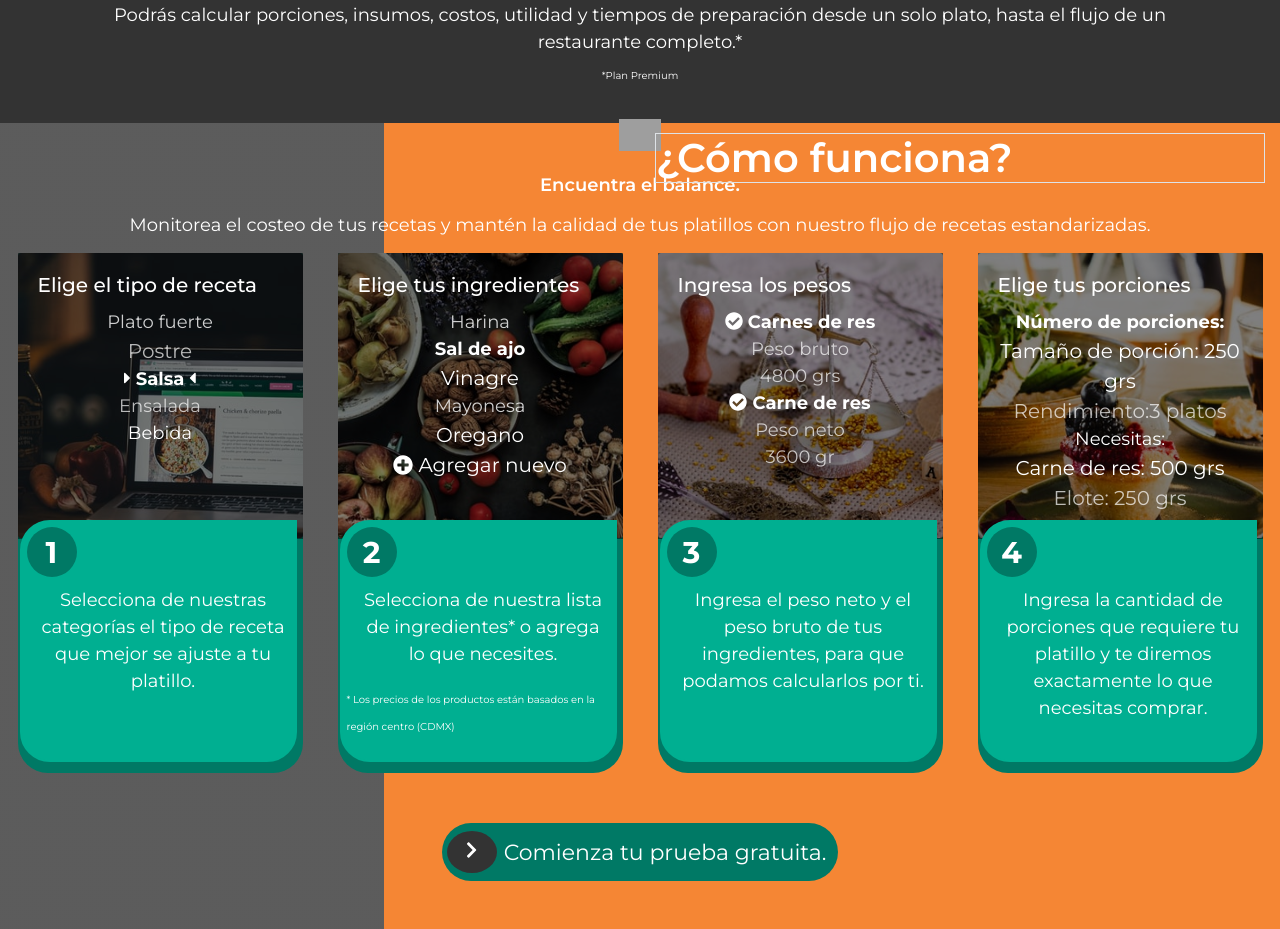
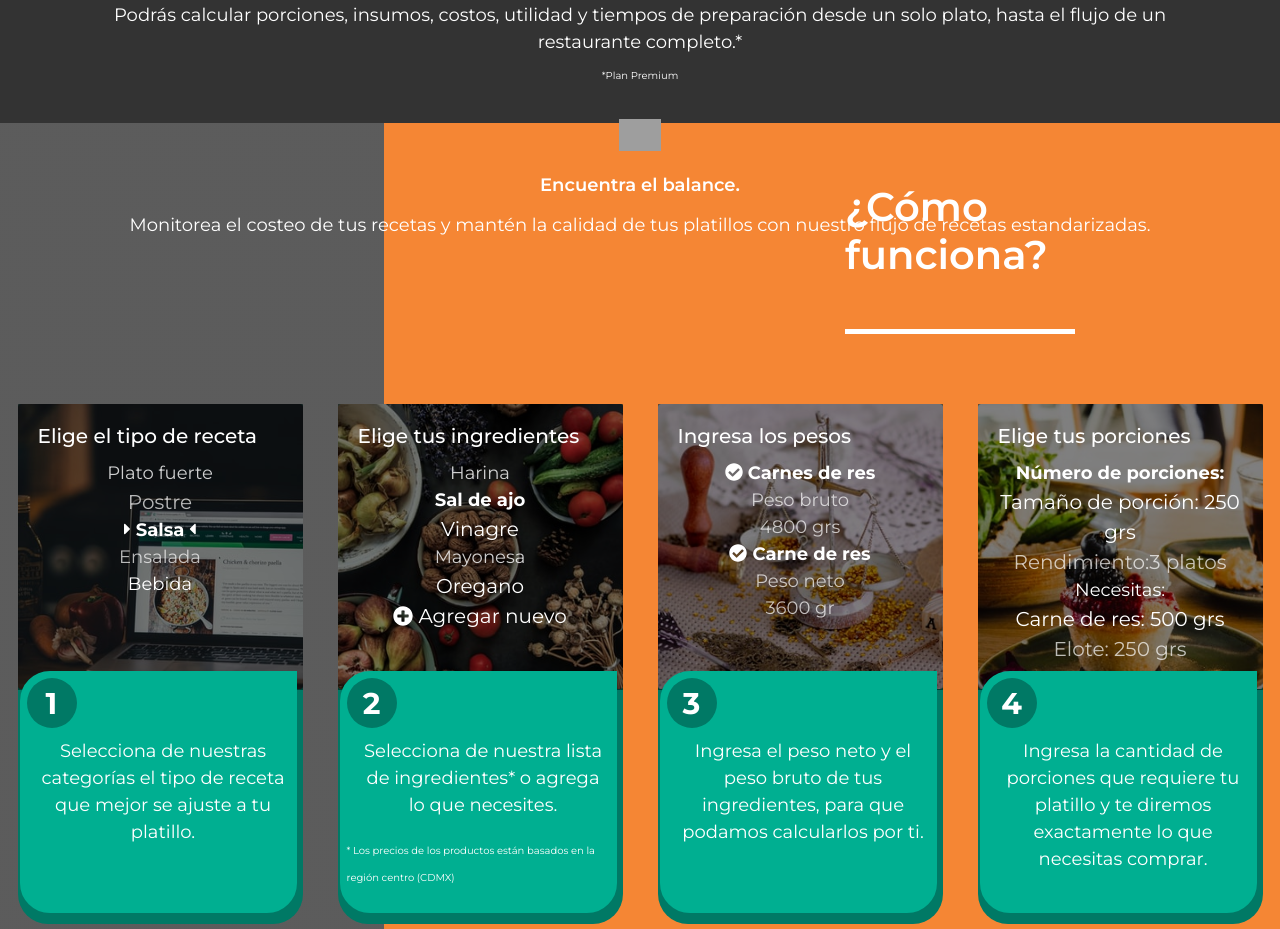
Before and after one commit to Standar-sazon/frontend_standar_sazon, a Next.js app: page / in a window 1280 px wide. Shown: the part 2360-3289 px from the top of the page. Built offline with nearby package versions, Linux system fonts and the light colour scheme; grey boxes are pictures that could not be loaded.

Commit message:
corrección de estilo- how fucntion

```diff
--- a/pages/index.js
+++ b/pages/index.js
@@ -13,7 +13,7 @@ import Benefits from '../components/Benefits'
 import Dish from '../components/Benefits-image'
 import ImageBack from '../components/Benefits-bkg'
 
-export default function Home() {
+export default function Home () {
   return (
     <Layout>
 
@@ -51,7 +51,7 @@ export default function Home() {
       <div className='container-fluid section-how-function'>
         <div className='row'>
           <div className='col-12 col-lg-6 offset-lg-6 how-it-works'>
-            <h1 className='font border'>¿Cómo funciona?</h1>
+            <h1 className='font border-down'>¿Cómo funciona?</h1>
           </div>
         </div>
         <div className='row'>
```
